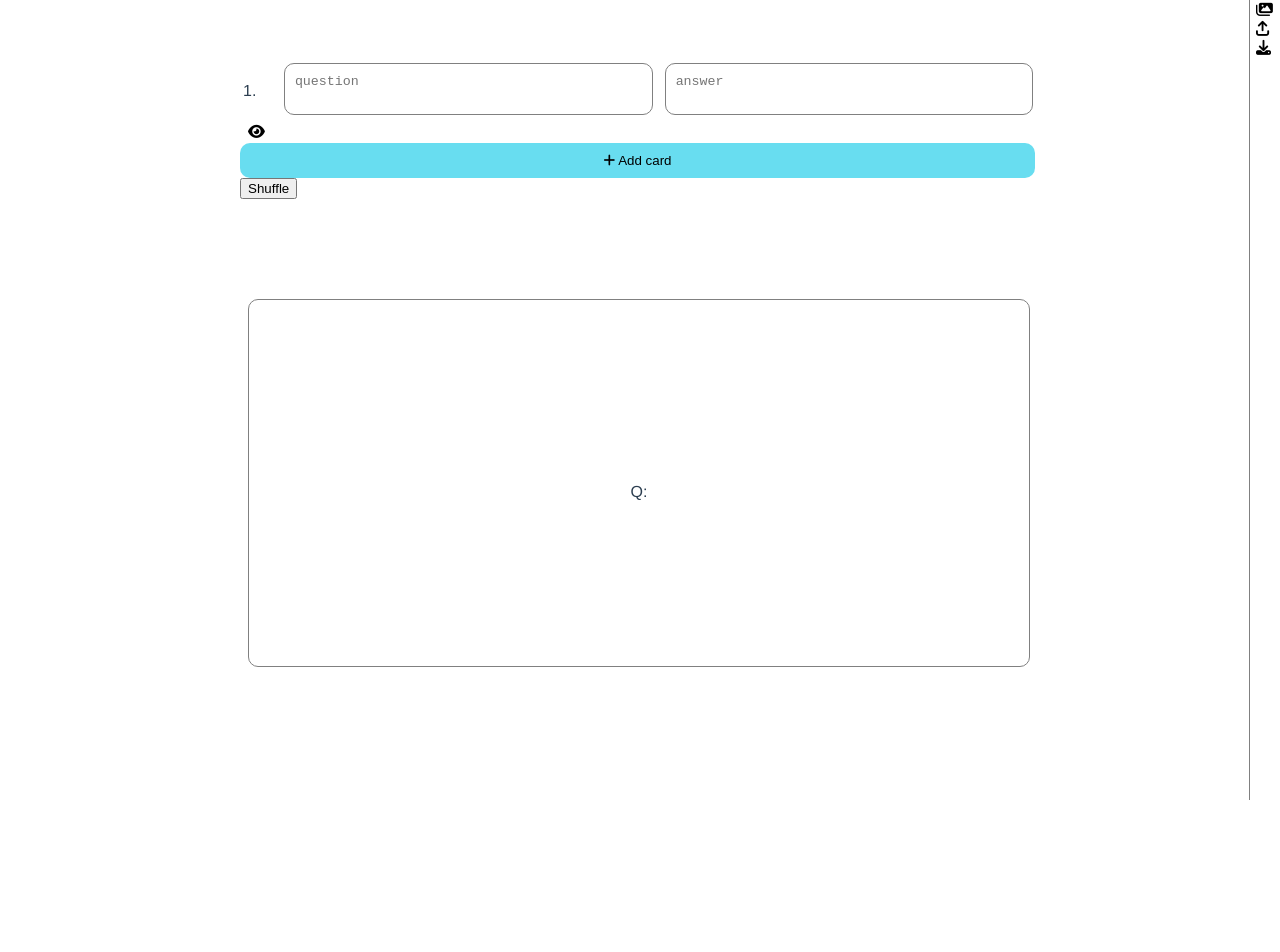
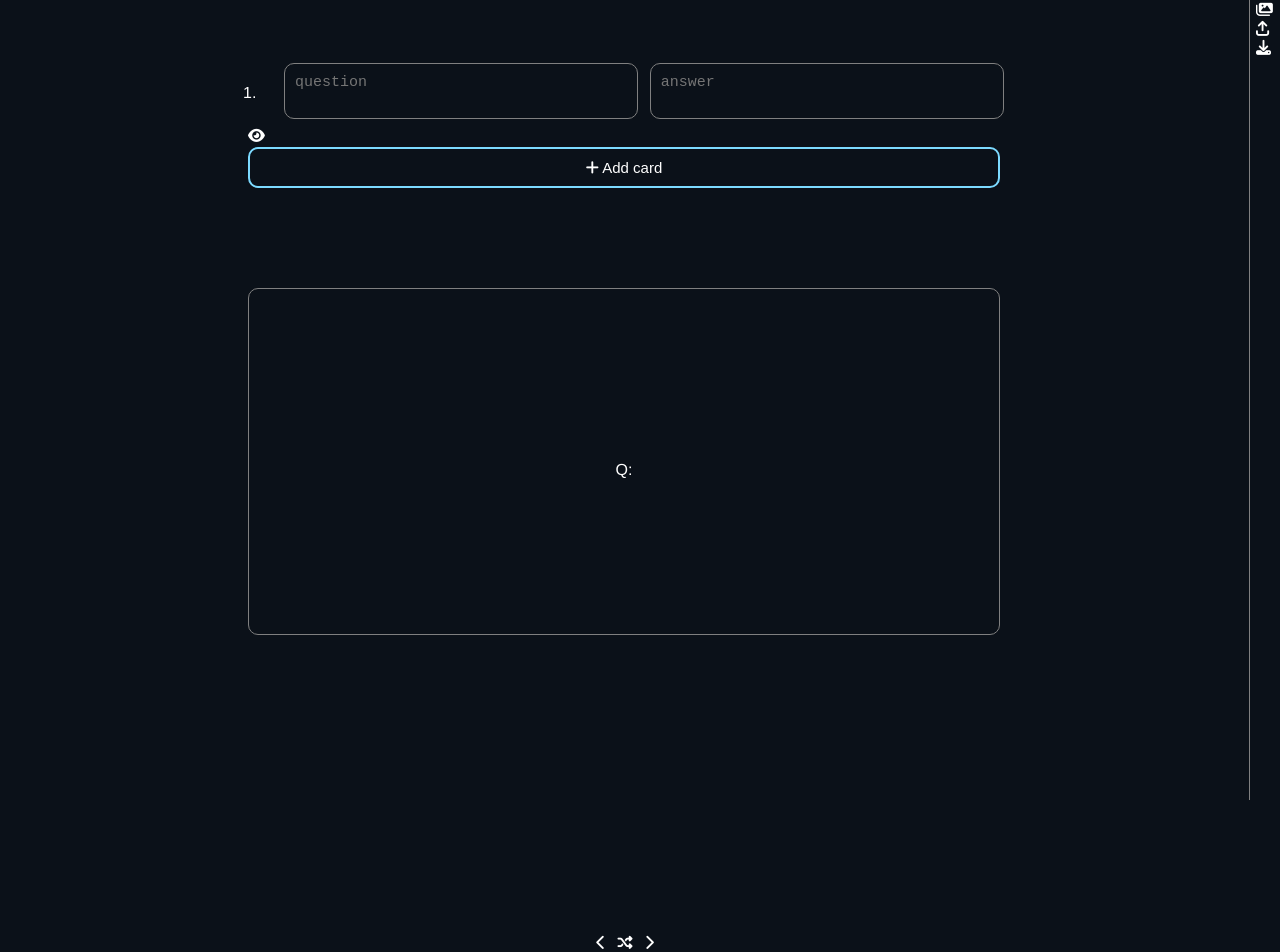
Before and after one commit to OliverHeffernan/flash-flip, a Vue app: page / in a window 1280 px wide. Shown: the top 952 px of the page. Built offline with nearby package versions, Linux system fonts and the light colour scheme.

Commit message:
switched to dark theme

```diff
--- a/src/App.vue
+++ b/src/App.vue
@@ -62,8 +62,8 @@
 		<button v-if="!editing" class="iconButton" @click="editing = !editing">
 			<i :class="editing ? 'fa-solid fa-eye' : 'fa-solid fa-eye-slash'"></i>
 		</button>
-		<button @click="doShuffle">Shuffle</button>
-		<CardView :cardSet="cardSet" />
+		<!--<button class="iconButton" @click="doShuffle"><i class="fa-solid fa-shuffle"></i></button>-->
+		<CardView @shuffle="doShuffle" :cardSet="cardSet" />
 	</div>
 </template>
 
@@ -233,13 +233,23 @@ function resizeAll() {
 	-webkit-font-smoothing: antialiased;
 	-moz-osx-font-smoothing: grayscale;
 	/*text-align: center;*/
-  color: #2c3e50;
+	color: white;
+	background-color: #0B1119;
 	margin-top: 60px;
+}
+
+* {
+	color: white;
+}
+
+body, textarea, .side, button {
+	background-color: #0B1119;
 }
 
 textarea {
 	resize: none;
 	height: auto;
+	font-size: 15px;
 }
 
 .iconButton {
@@ -254,7 +264,7 @@ textarea {
 }
 
 #cardEditCont {
-	width: 100%;
+	width: calc(100% - 30px);
 }
 
 .tableContent {
@@ -276,14 +286,22 @@ textarea {
 
 .bubbleButton {
 	padding: 10px;
-	background-color: #68DDF0;
+	/*background-color: #68DDF0;*/
+	/*background-color: ;*/
+	/*border: solid 2px #00FFAB;*/
+	border: solid 2px #7CDAFF;
+	font-size: 15px;
 	border-radius: 10px;
-	border: none;
 	white-space: nowrap;
 }
 
+.bubbleButton i {
+	color: inherit;
+}
+
 .fullWidth {
-	width: calc(100% - 5px);
+	margin-left: 8px;
+	width: calc(100% - 48px);
 }
 
 .tooltip {
--- a/src/components/CardView.vue
+++ b/src/components/CardView.vue
@@ -9,19 +9,27 @@
 			/>
 		</div>
 	</div>
-	<button @click="scroll(-1)">Prev</button>
-	<button @click="scroll(1)">Next</button>
+	<div id="centerButtons">
+		<button class="iconButton" @click="scroll(-1)"><i class="fa-solid fa-chevron-left"></i></button>
+		<button class="iconButton" @click="shuffle"><i class="fa-solid fa-shuffle"></i></button>
+		<button class="iconButton" @click="scroll(1)"><i class="fa-solid fa-chevron-right"></i></button>
+	</div>
 </template>
 <script setup>
-import { defineProps } from "vue";
+import { defineProps, defineEmits } from "vue";
 import CardContainer from "./CardContainer.vue";
 
 defineProps(["cardSet"]);
+const emit = defineEmits(["shuffle"]);
 
 function scroll(dir) {
 	const pane = document.getElementById("cardScroll");
 	const scrollAmount = pane.offsetWidth;
 	pane.scrollBy({ left: scrollAmount * dir, behavior: 'smooth' });
+}
+
+function shuffle() {
+	emit("shuffle");
 }
 
 </script>
@@ -32,10 +40,15 @@ function scroll(dir) {
 	/*width: 90vw;*/
 	/*height: 80vw;*/
 	/*height: calc(63.6402206194vw + 200px);*/
-	width: 100%;
+	width: calc(100% - 30px);
 	aspect-ratio: 1.414 / 1;
 	padding-bottom: 200px;
 	position: relative;
+}
+
+#centerButtons {
+	width: calc(100% - 30px);
+	text-align: center;
 }
 
 .scrollX {
--- a/src/components/ImageBay.vue
+++ b/src/components/ImageBay.vue
@@ -102,7 +102,7 @@ function addImg() {
 	height: 100%;
 	border-left: 1px solid grey;
 	z-index: 3;
-	background-color: white;
+	background-color: #0B1119;
 
 	transition: all 0.2s;
 }
```
Lines whose indentation alone changed are shown as unchanged.
